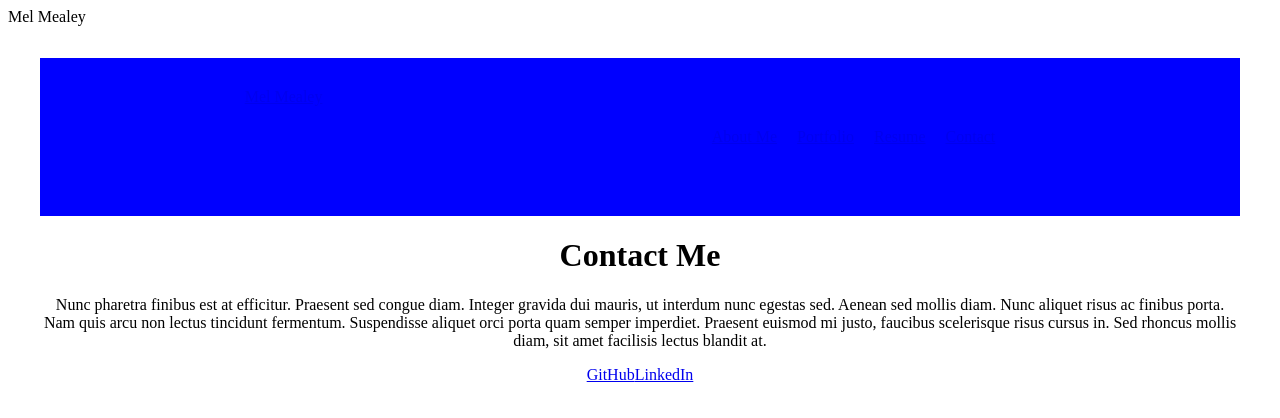
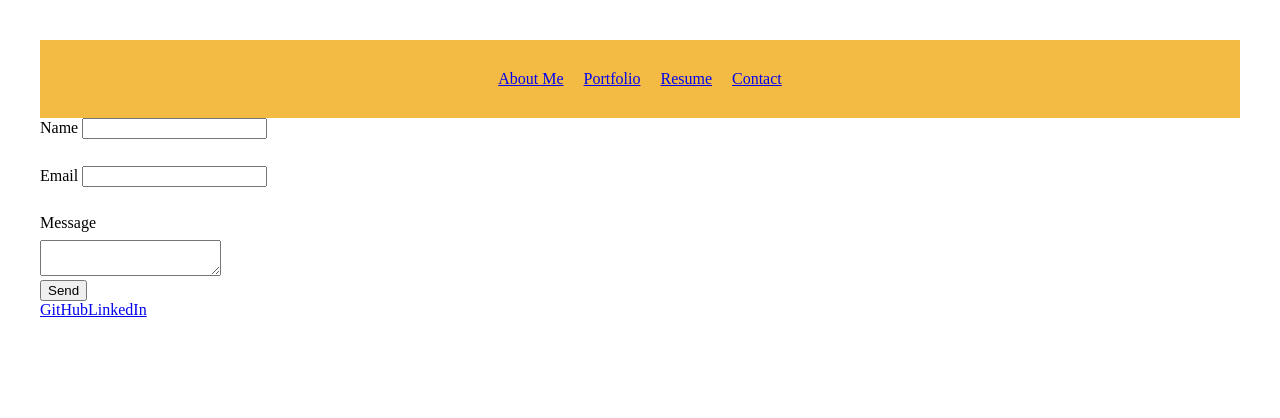
Before and after one commit to melmealey/REACT-Portfolio, a React (Vite) app: page /Contact in a window 1280 px wide. Shown: the top 418 px of the page. Built offline with nearby package versions, Linux system fonts and the light colour scheme.

Commit message:
Contact set up

```diff
--- a/index.html
+++ b/index.html
@@ -7,7 +7,7 @@
     <title>Mel Mealey Portfolio</title>
   </head>
   <body>
-    <header>Mel Mealey</header>
+    <header></header>
     <div id="root"></div>
     <script type="module" src="/src/main.jsx"></script>
   </body>
--- a/package.json
+++ b/package.json
@@ -11,6 +11,7 @@
   },
   "dependencies": {
     "@chakra-ui/react": "^2.8.2",
+    "@emailjs/browser": "^4.3.3",
     "@emotion/react": "^11.11.4",
     "@emotion/styled": "^11.11.5",
     "@mui/material": "^5.15.15",
--- a/src/App.css
+++ b/src/App.css
@@ -2,5 +2,5 @@
   max-width: 1280px;
   margin: 0 auto;
   padding: 2rem;
-  text-align: center;
+  text-align: left;
 }
--- a/src/components/Header.jsx
+++ b/src/components/Header.jsx
@@ -5,8 +5,8 @@ import { Link as ReactRouterLink } from 'react-router-dom'
 
 export const HeaderFlex = chakra(Flex, {
     baseStyle: {
-        backgroundColor: 'blue',
-        padding: '30px',
+        backgroundColor: '#F4BB44',
+        padding: '10px',
         justifyContent: 'space-around'
     }
 })
@@ -15,7 +15,6 @@ export const Header = () => {
     return (
         <>
             <HeaderFlex>
-                <Heading size='4xl' as={ReactRouterLink} to='/'>Mel Mealey</Heading>
                 <Nav></Nav>
             </HeaderFlex>
         </>
--- a/src/main.jsx
+++ b/src/main.jsx
@@ -10,6 +10,7 @@ import Contact from './pages/Contact';
 import About from './pages/About';
 import Portfolio from './pages/Portfolio';
 import Resume from './pages/Resume';
+
 
 // Define the accessible routes, and which components respond to which URL
 const router = createBrowserRouter([
@@ -42,6 +43,7 @@ const router = createBrowserRouter([
   },
 ]);
 
+
 ReactDOM.createRoot(document.getElementById('root')).render(
   <RouterProvider router={router} />
 );
--- a/src/pages/About.jsx
+++ b/src/pages/About.jsx
@@ -1,25 +1,39 @@
-// import React from 'react'
+import { Image } from '@chakra-ui/react'
 
-// function About () {
-//   return (
-//     <div>About</div>
-//   )
-// }
-
-// export default About
 
 export default function About() {
   return (
     <div>
-      <h1>About Page</h1>
+      <h1>Meet Mel Mealey</h1>
+      <div>
+      <Image
+  borderRadius='full'
+  boxSize='150px'
+  src='https://www.cu.edu.ph/wp-content/uploads/2020/10/girl-avatar.png'
+  alt='Mel Mealey'
+/>
       <p>
-        Nunc pharetra finibus est at efficitur. Praesent sed congue diam.
-        Integer gravida dui mauris, ut interdum nunc egestas sed. Aenean sed
-        mollis diam. Nunc aliquet risus ac finibus porta. Nam quis arcu non
-        lectus tincidunt fermentum. Suspendisse aliquet orci porta quam semper
-        imperdiet. Praesent euismod mi justo, faucibus scelerisque risus cursus
-        in. Sed rhoncus mollis diam, sit amet facilisis lectus blandit at.
+
+      After completing her Bachelor’s degree in Recreation Management and Youth Leadership, she
+chose to raise a family. While absent from the workforce, she used her knowledge, skills and
+experiences in a number of volunteer capacities; such as teaching children and youth, leading a
+cub scout den and coordinating compassionate service opportunities with members of her
+congregation to ensure struggling families had needs met.
+<br />
+<br />
+
+Over an 8 year period, she grew and managed a personal business as an independent sales
+consultant for Norwex. Through these opportunities, she learned how to interact and work well with
+a diverse group of people with varying needs. In addition, she cultivated her ability for organization
+and refined collaboration strategies to help others achieve short and long-term financial goals.
+This included working hard toward a professional goal and earning an all-inclusive trip to
+Cancun in October 2021.
+<br />
+<br />
+Mel is an avid learner and can adapt to new challenges quickly. Recently, she has worked as an office manager for a pediatric dental practice while finishing her certification in Web Development.
+
       </p>
+    </div>
     </div>
   );
 }
--- a/src/pages/Contact.jsx
+++ b/src/pages/Contact.jsx
@@ -1,15 +1,57 @@
+import React, { useRef } from 'react';
+import emailjs from '@emailjs/browser';
+import { Stack, Box, StackDivider, HStack, VStack } from '@chakra-ui/react';
+
 export default function Contact() {
+  const form = useRef();
+
+  const sendEmail = (e) => {
+    e.preventDefault();
+
+    emailjs
+      .sendForm('service_acxqqiu',
+      'template_55k5d1g',
+      form.current,
+      'PNt024XlghtiqB9at',
+      )
+      .then(
+        (result) => {
+          console.log(result.text);
+          console.log ("message sent!")
+          e.target.reset();
+        },
+        (error) => {
+          console.log(error.text);
+        },
+      );
+  };
+
   return (
-    <div>
-      <h1>Contact Me</h1>
-      <p>
-        Nunc pharetra finibus est at efficitur. Praesent sed congue diam.
-        Integer gravida dui mauris, ut interdum nunc egestas sed. Aenean sed
-        mollis diam. Nunc aliquet risus ac finibus porta. Nam quis arcu non
-        lectus tincidunt fermentum. Suspendisse aliquet orci porta quam semper
-        imperdiet. Praesent euismod mi justo, faucibus scelerisque risus cursus
-        in. Sed rhoncus mollis diam, sit amet facilisis lectus blandit at.
-      </p>
-    </div>
+
+
+<form ref={form} onSubmit={sendEmail}>
+<VStack
+  divider={<StackDivider borderColor='gray.200' />}
+  spacing={4}
+  align='stretch'
+>
+  <Box h='40px'>
+     <label>Name  </label>
+      <input type="text" name="user_name" />
+  </Box>
+  <Box h='40px'>
+      <label>Email  </label>
+      <input type="email" name="user_email" />
+  </Box>
+
+       <label>Message </label>
+       <Box h='40px'>
+      <textarea name="message" />
+  </Box>
+</VStack>
+      <input type="submit" value="Send" />
+    </form>
+
+
   )
 }
```
Also changed, not shown: src/components/Project.jsx (added), 2 other files (tests, documents, lock files or other folders).
